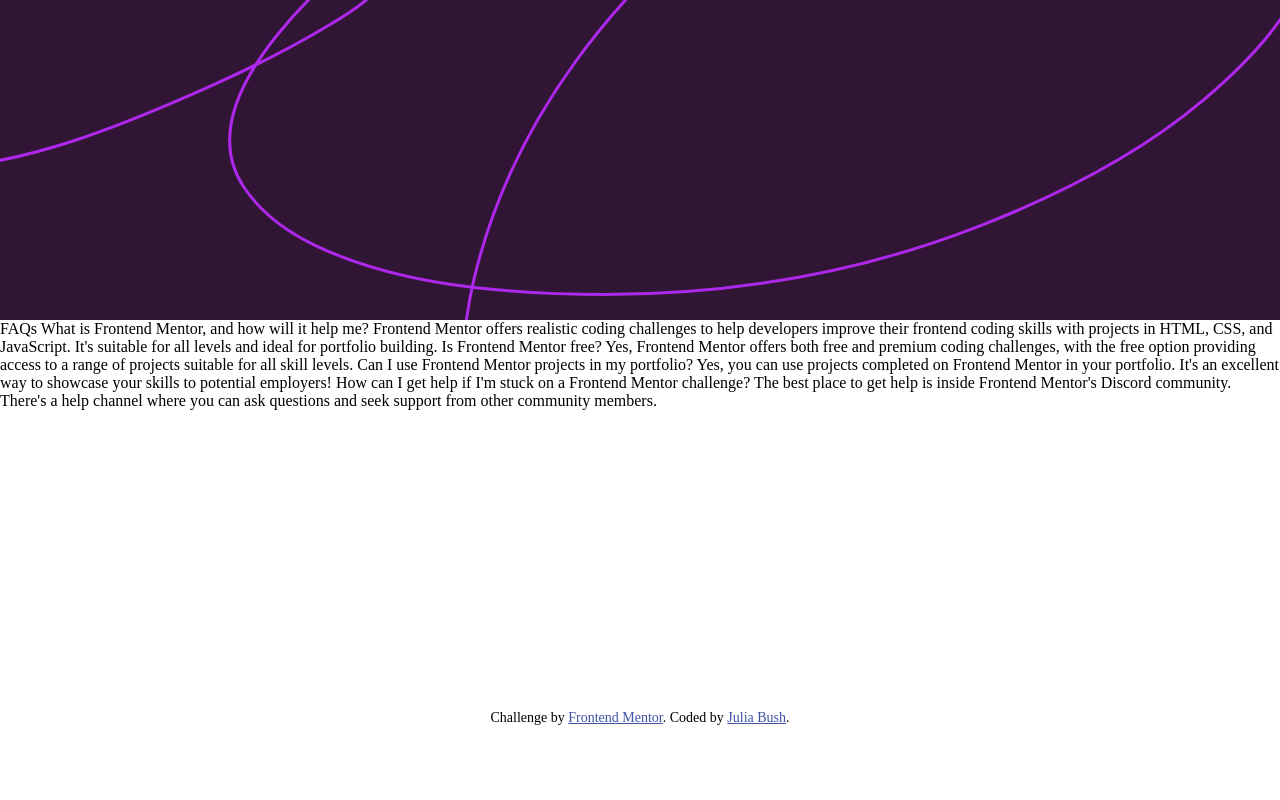
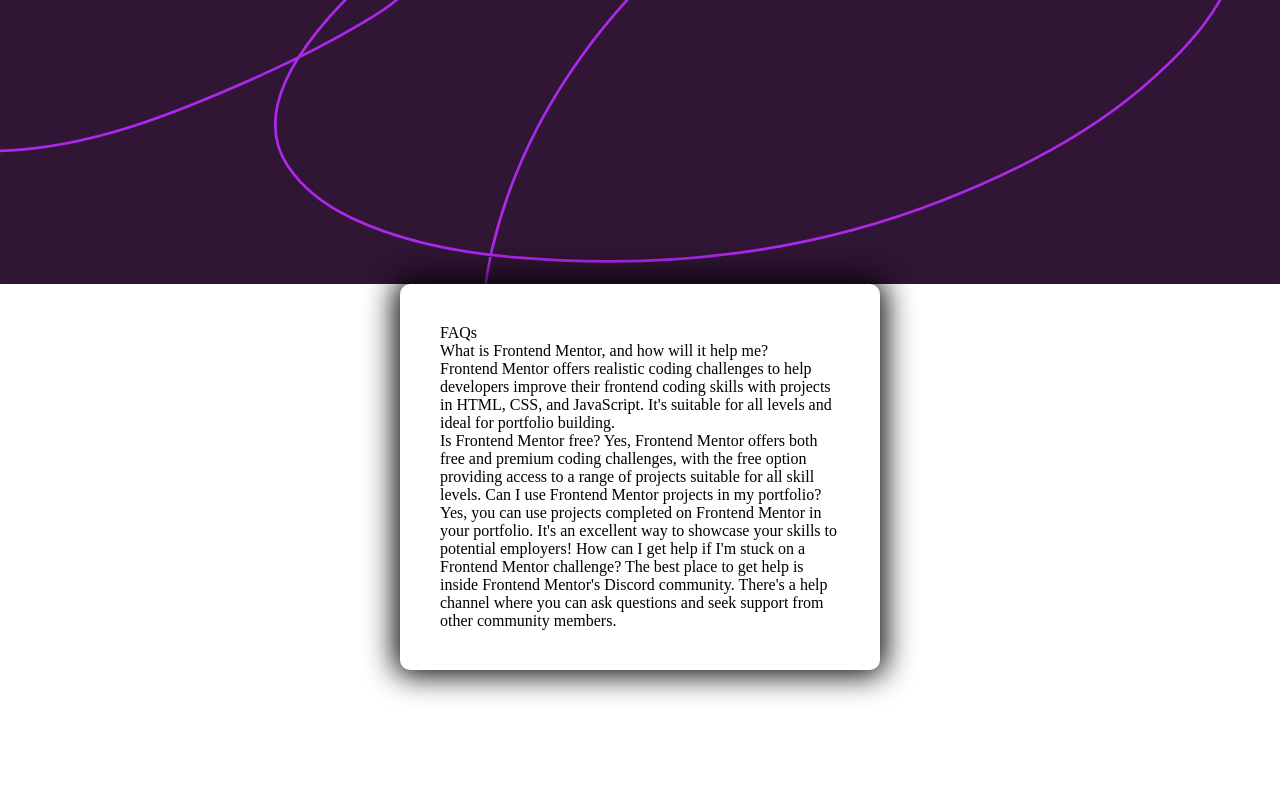
Before and after one commit to juliabush/FAQ-accordion, a plain HTML site: page index.html in a window 1280 px wide. Shown: the top 800 px of the page. Drawn offline with Linux system fonts and the light colour scheme.

Commit message:
Creating a white card with a glow behind it

```diff
--- a/index.html
+++ b/index.html
@@ -18,14 +18,13 @@
 <body>
   <img id="math" src="assets/images/background-pattern-desktop.svg" alt="Interesting mathematical patterns in purple" >
   <div class="white-card">
-  FAQs
-
-  What is Frontend Mentor, and how will it help me?
-
+    <div class="FAQ">FAQs</div>
+ <div class="rhetorical question">What is Frontend Mentor, and how will it help me?</div>
+<div class="desription">
   Frontend Mentor offers realistic coding challenges to help developers improve their
   frontend coding skills with projects in HTML, CSS, and JavaScript. It's suitable for
   all levels and ideal for portfolio building.
-
+</div>
   Is Frontend Mentor free?
 
   Yes, Frontend Mentor offers both free and premium coding challenges, with the free
--- a/style.css
+++ b/style.css
@@ -17,4 +17,11 @@ html, body {
 }
 .white-card {
     display: flex;
+    flex-direction: column;
+    width: 30em;
+    height: 30em;
+    align-self: center;
+    box-shadow: 0 0 30px 5px;
+    border-radius: 10px;
+    padding: 40px;
 }
```
